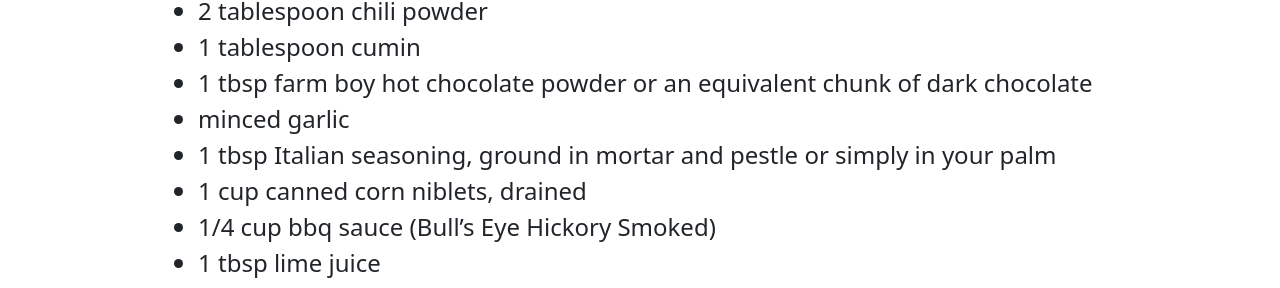
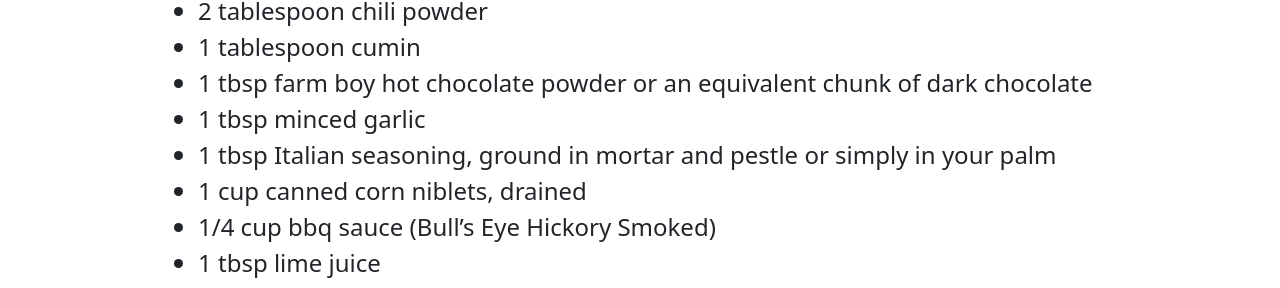
Before and after one commit to dits-family-cookbook/dits-family-cookbook.github.io, a Jekyll site: the page built from main-dishes/johns-chili.md, in a window 1280 px wide. Shown: the part 676-964 px from the top of the page. Built offline with Jekyll 4.4.1, drawn with Linux system fonts in a browser that asks for light colours.

Commit message:
fix minced garlic quantity

```diff
--- a/main-dishes/johns-chili.md
+++ b/main-dishes/johns-chili.md
@@ -15,7 +15,7 @@ layout: page
 * 2 tablespoon chili powder
 * 1 tablespoon cumin
 * 1 tbsp farm boy hot chocolate powder or an equivalent chunk of dark chocolate
-* minced garlic
+* 1 tbsp minced garlic
 * 1 tbsp Italian seasoning, ground in mortar and pestle or simply in your palm
 * 1 cup canned corn niblets, drained
 * 1/4 cup bbq sauce (Bull's Eye Hickory Smoked)
```
